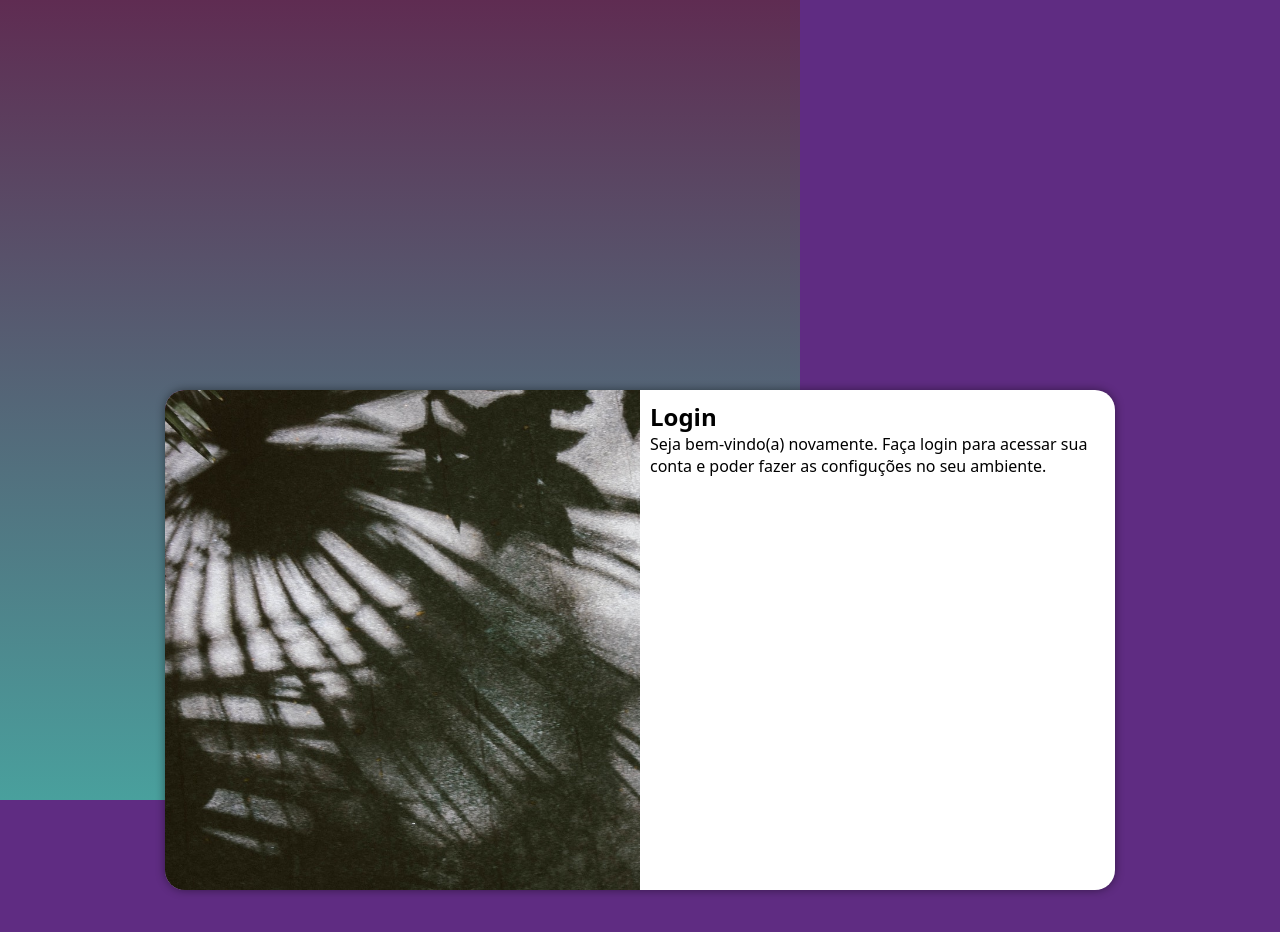
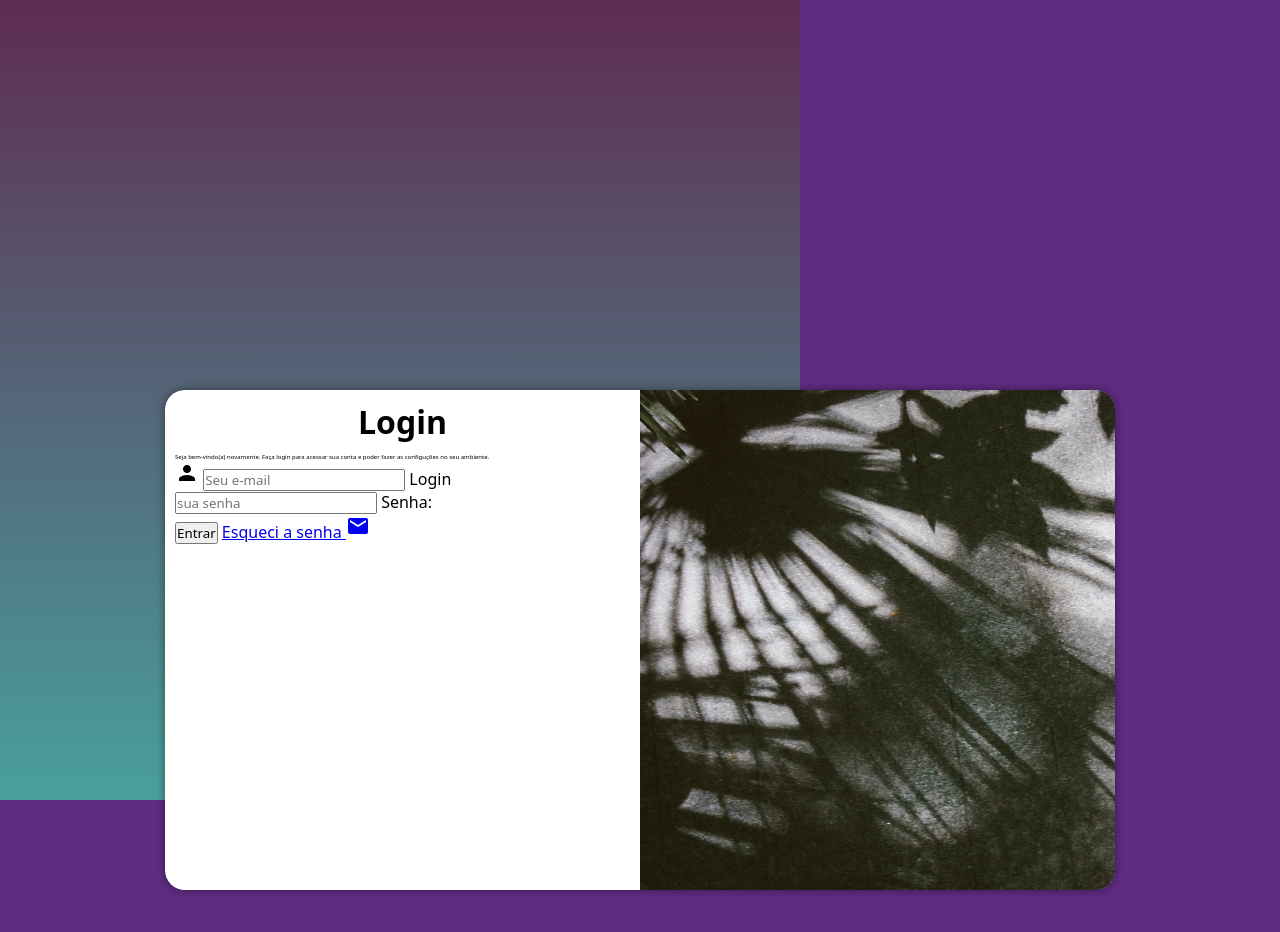
Before and after one commit to bermudezanajulia/projeto-login, a plain HTML site: page index.html in a window 1280 px wide. Shown: the top 932 px of the page. Drawn offline with Linux system fonts and the light colour scheme.

Commit message:
adicionei o formulario

```diff
--- a/estilos/media-query.css
+++ b/estilos/media-query.css
@@ -32,13 +32,24 @@
         width:950px ;
     }
     section#login > div#imagem {
-        float: left;
+        float: right;
         width: 50%;
         height: 100%;
     }
 
     section#login > div#formulario{
-        float:right;
+        float:left;
         width: 50%;
     }
+
+    div#formulario > h1 {
+        font-size: 2em;
+    }
+
+
+    div#formulario > p {
+        font-size: 0.2em;
+    }
+
+
 }
--- a/estilos/style.css
+++ b/estilos/style.css
@@ -57,3 +57,12 @@ section#login > div#formulario {
     padding: 10px;
 
 }
+
+ div#formulario > h1 {
+        text-align: center;
+        margin-bottom: 10px;
+    }
+
+div#formulario > p {
+    font-size: 0.8em;
+}
--- a/index.html
+++ b/index.html
@@ -5,6 +5,7 @@
     <meta http-equiv="X-UA-Compatible" content="IE=edge">
     <meta name="viewport" content="width=device-width, initial-scale=1.0">
     <title>Login</title>
+    <link href="https://fonts.googleapis.com/icon?family=Material+icons" rel="stylesheet">
     <link rel="stylesheet" href="estilos/style.css">
     <link rel="stylesheet" href="estilos/media-query.css">
 </head>
@@ -17,7 +18,21 @@
             <div id="formulario">
                 <h1>Login</h1>
                 <p>Seja bem-vindo(a) novamente. Faça login para acessar sua conta e poder fazer as configuções no seu ambiente.</p>
-                <form action="login.php" method="post"></form>
+                <form action="login.php" method="post" autocomplete="on">
+                    <div class="campo">
+                        <i class="material-icons">person</i>
+                        <input type="email" name="login" id="ilogin" placeholder="Seu e-mail" autocomplete="email" required maxlength="30">
+                    <label for="ilogin">Login</label>
+                </div>
+
+                    <div class="campo">
+
+                        <input type="password" name="senha" id="isenha" placeholder="sua senha" autocomplete="current-password" required minlength="8" maxlength="20">
+                     <label for="isenha">Senha:</label>
+                    </div>
+                    <input type="submit" value="Entrar">
+                    <a href="esqueci.html">Esqueci a senha <i class="material-icons">mail</i></a>
+                </form>
             </div>
         </section>
     </main>
```
